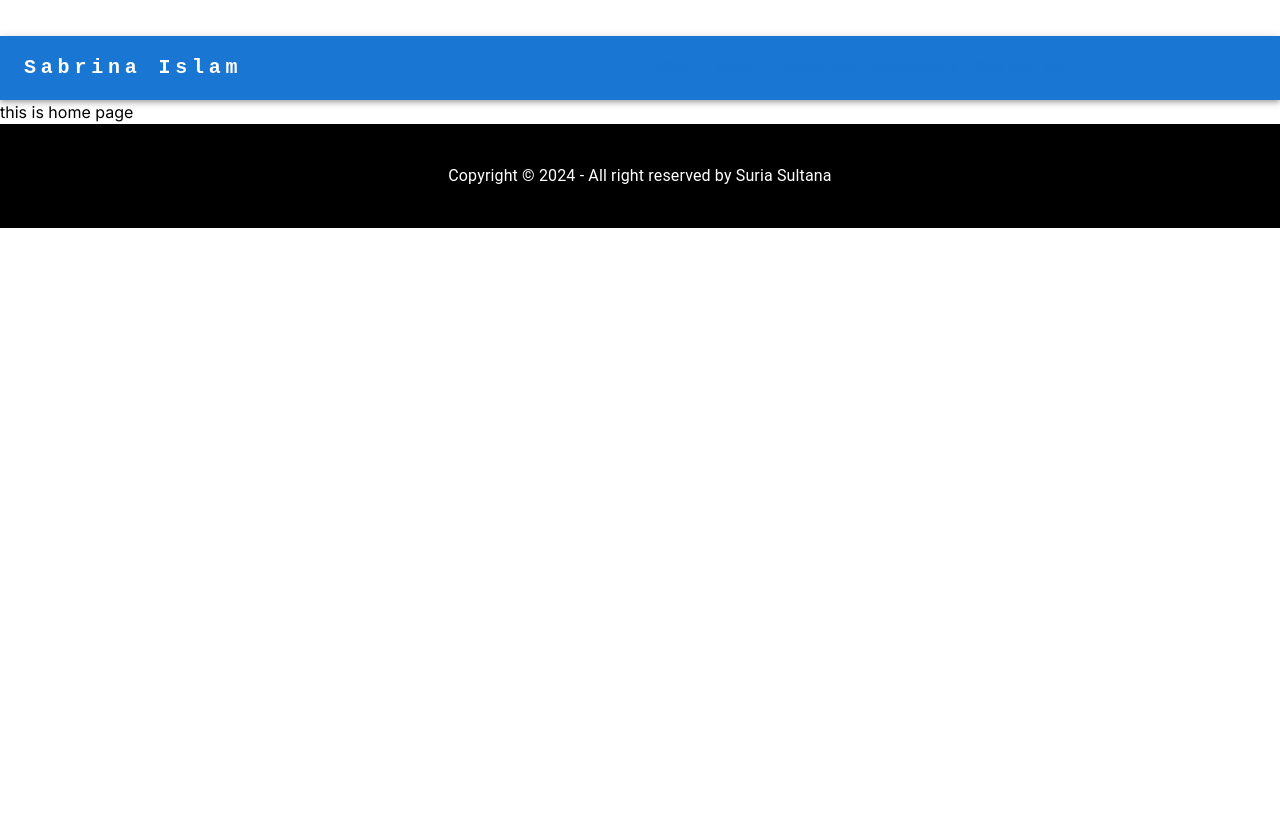
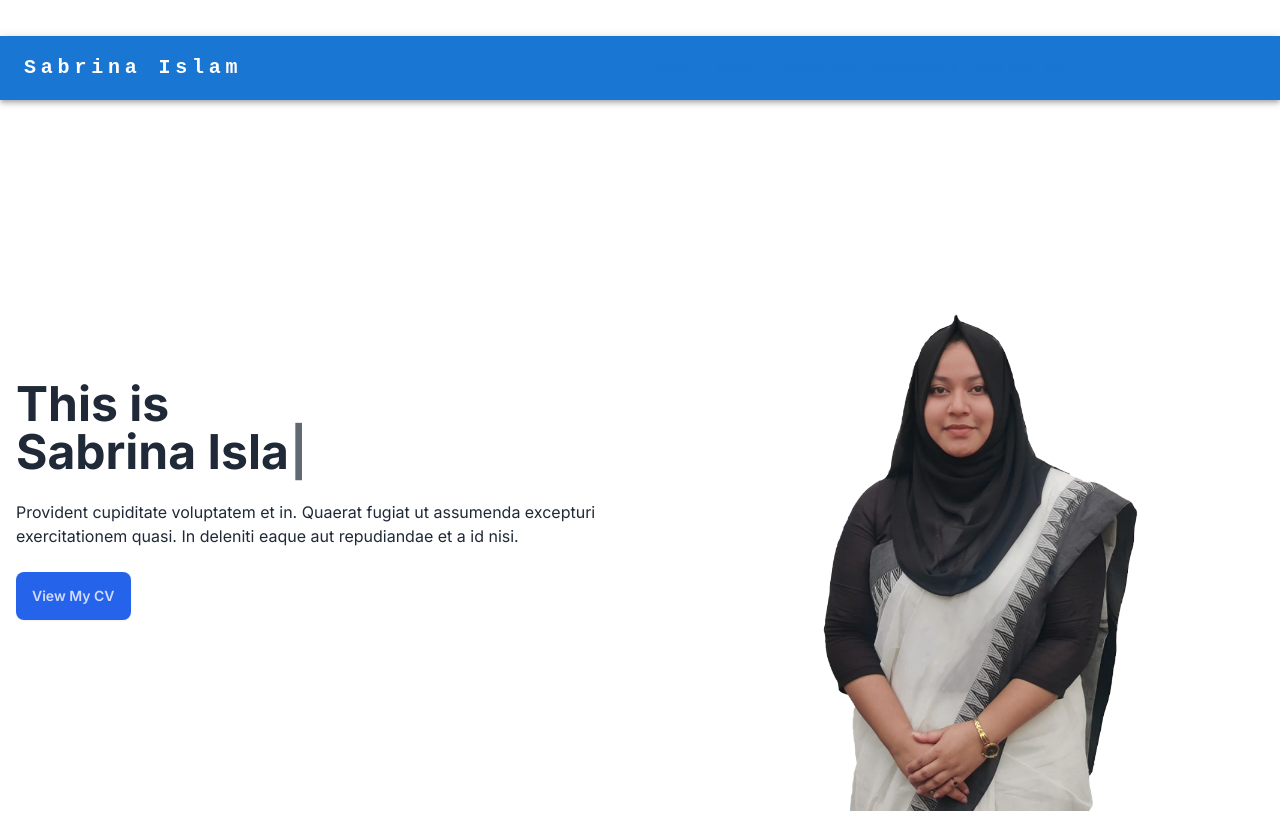
Before and after one commit to suraiyasultana826/sabrina-islam-portfolio, a Next.js app: page / in a window 1280 px wide. Shown: the top 813 px of the page. Built offline with nearby package versions, Linux system fonts and the light colour scheme.

Commit message:
made banner

```diff
--- a/package.json
+++ b/package.json
@@ -15,9 +15,11 @@
     "@mui/material": "^5.16.7",
     "next": "14.2.5",
     "react": "^18",
-    "react-dom": "^18"
+    "react-dom": "^18",
+    "typewriter-effect": "^2.21.0"
   },
   "devDependencies": {
+    "daisyui": "^4.12.10",
     "eslint": "^8",
     "eslint-config-next": "14.2.5",
     "postcss": "^8",
--- a/src/app/layout.js
+++ b/src/app/layout.js
@@ -12,7 +12,7 @@ export const metadata = {
 
 export default function RootLayout({ children }) {
   return (
-    <html lang="en">
+    <html lang="en" data-theme='light'>
       <body className={inter.className}>
         <Navbar></Navbar>
         {children}
--- a/src/app/page.js
+++ b/src/app/page.js
@@ -1,8 +1,40 @@
-
+'use client'
+import Image from "next/image";
+import sab from "@/assets/oo.png";
+import Typewriter from 'typewriter-effect';
+import { Box } from "@mui/material";
 const HomePage = () => {
   return (
     <div>
-      <h1>this is home page</h1>
+     <div className="hero  min-h-screen">
+  <div className="hero-content flex-col lg:flex-row-reverse">
+    <Image width={600} height={800} alt='sabrinaImage' src={sab}/>
+    <div>
+    {/* <p className="py-6 text-xl">
+       This is Sabrina Islam Trina
+      </p> */}
+
+     <h1 className="md:text-5xl text-xl font-bold">This is</h1>
+     <h1 className="md:text-5xl text-xl font-bold">
+      <Typewriter
+  options={{
+    strings: [' Sabrina Islam Trina'],
+    autoStart: true,
+    loop: true,
+  }}
+/>
+         </h1>
+
+      <p className="py-6">
+        Provident cupiditate voluptatem et in. Quaerat fugiat ut assumenda excepturi exercitationem
+        quasi. In deleniti eaque aut repudiandae et a id nisi.
+      </p>
+     <a href="https://drive.google.com/file/d/11oNqa7OiqLcb7iKTy4dg0QCKP9Sug8JF/view">
+     <button  className="btn btn-primary bg-blue-600 border-0">View My CV</button>
+     </a>
+    </div>
+  </div>
+</div>
     </div>
   );
 };
--- a/tailwind.config.js
+++ b/tailwind.config.js
@@ -14,5 +14,7 @@ module.exports = {
       },
     },
   },
-  plugins: [],
+  plugins: [
+    require('daisyui'),
+  ],
 };
```
Also changed, not shown: src/assets/oo.png (added), 1 other file (tests, documents, lock files or other folders).
